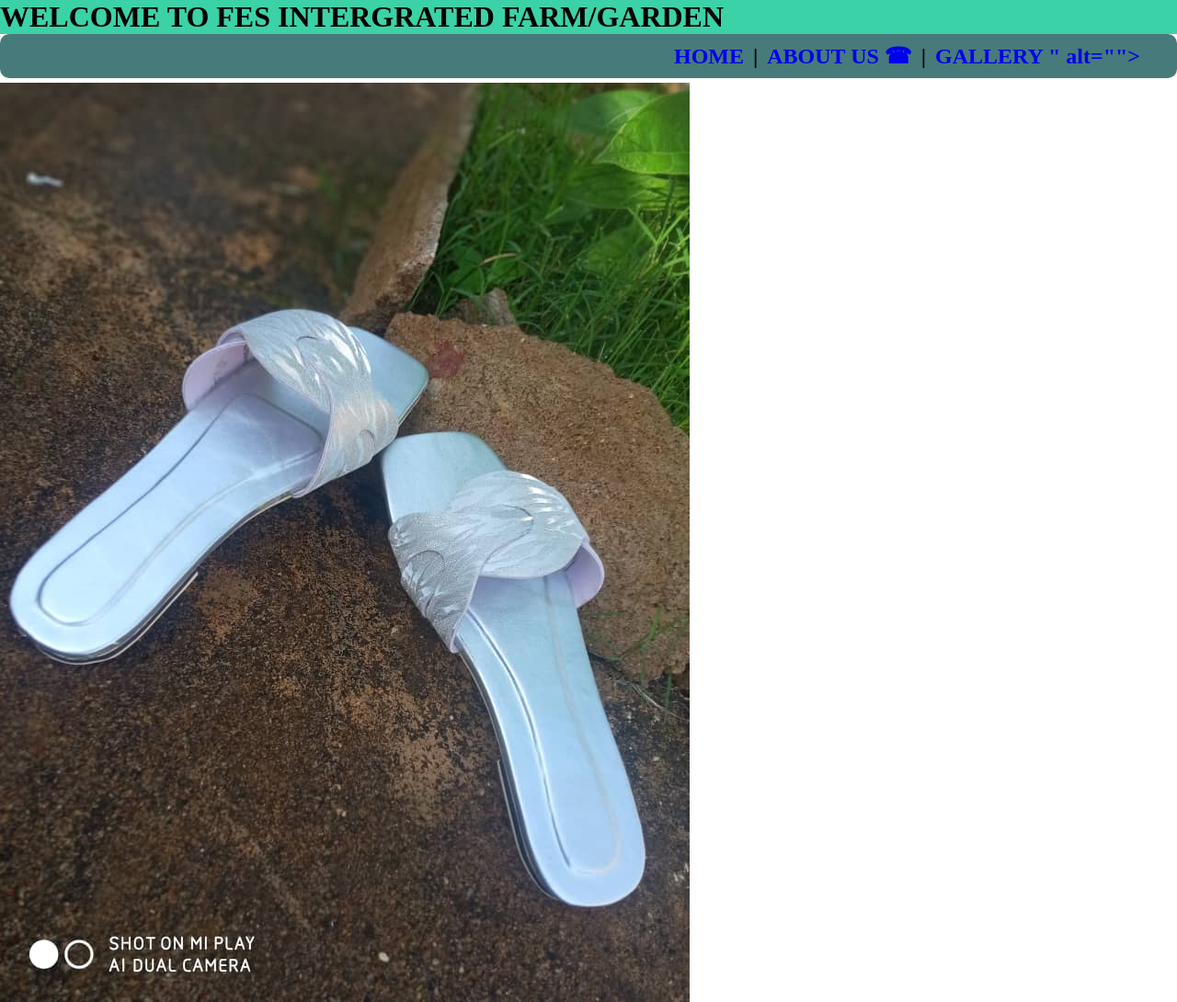
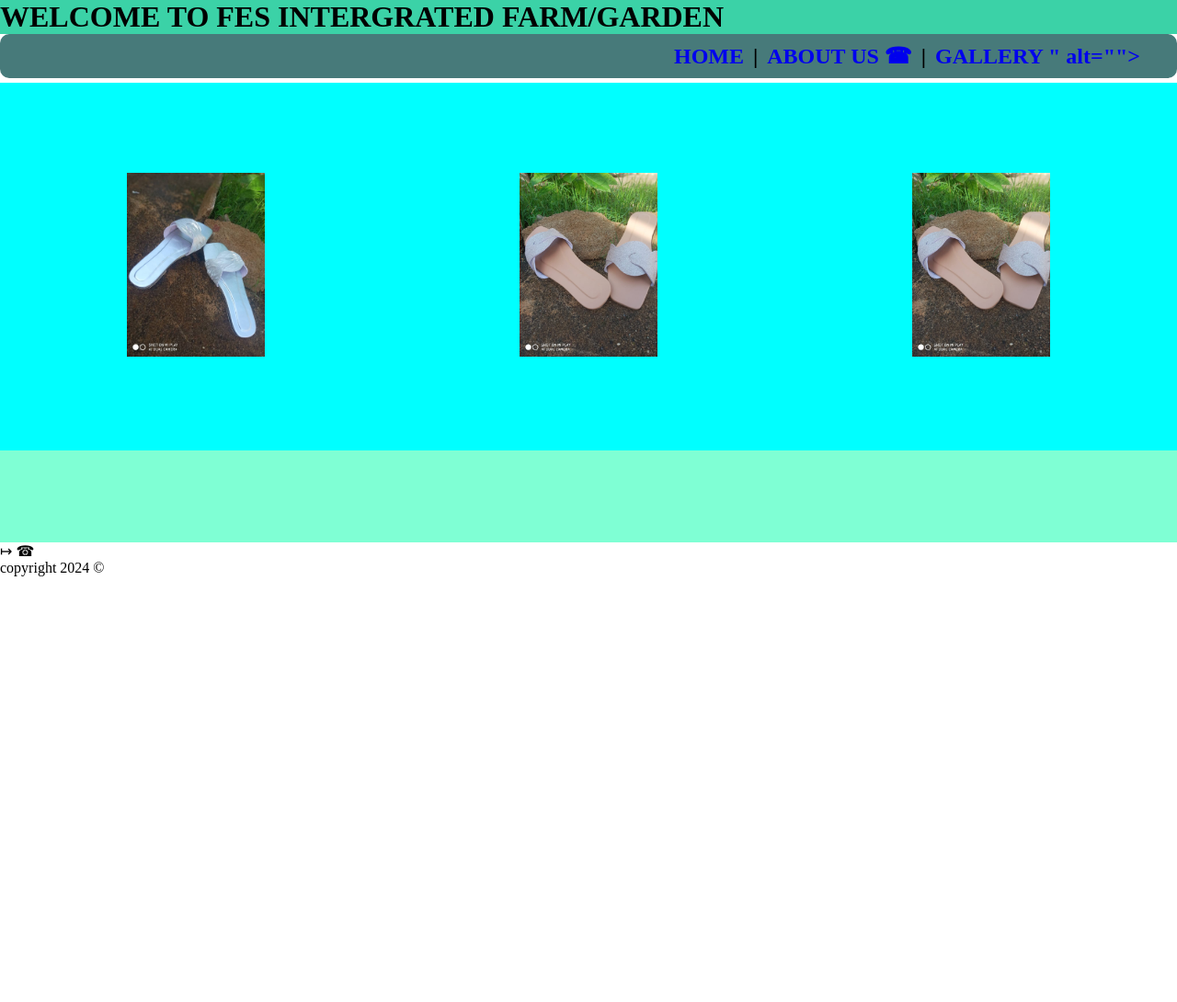
Before and after one commit to lengsho01/fesintergrated, a plain HTML site: page fesintergrated/media.html in a window 1280 px wide. Shown: the top 1090 px of the page at 92% size. After the commit the page ends 800 px from the top, so only its background shows below. Drawn offline with Linux system fonts and the light colour scheme.

Commit message:
small touches

```diff
--- a/fesintergrated/css/styles.css
+++ b/fesintergrated/css/styles.css
@@ -58,3 +58,29 @@ a{
     font-weight: 500;
     margin-top: 30px;
 }
+.pictures{
+    width: 100%;
+    height: 400px;
+    background-color: aqua;
+
+    display:flex;
+    flex-direction: row;
+    justify-content: space-around;
+    align-items: center ;
+
+}
+.gallary{
+    background-color: aquamarine;
+    width: 100%;
+    height: 500px;
+    display: flex;
+    flex-direction: column;
+
+    }
+    .video{
+        margin-top: 100px;
+        display: flex;
+        flex-direction: row;
+        justify-content: center;
+        align-items: center;
+    }
--- a/fesintergrated/media.html
+++ b/fesintergrated/media.html
@@ -17,17 +17,17 @@
     <div class="gallary">
         <div class="pictures">
             <div class="pics">
-                <img src="WhatsApp Image 2025-09-26 at 11.04.57_9ffe1b84.jpg" alt="">
+                <img src="WhatsApp Image 2025-09-26 at 11.04.57_9ffe1b84.jpg" alt=""width="100%" height="200px">
             </div>
             <div class="pics">
-                <img src="WhatsApp Image 2025-09-26 at 11.04.58_19f4ee8d.jpg" alt="">
+                <img src="WhatsApp Image 2025-09-26 at 11.04.58_19f4ee8d.jpg" alt=""width="100%" height="200px">
             </div>
             <div class="pics">
-                <img src="WhatsApp Image 2025-09-26 at 11.04.58_19f4ee8d.jpg" alt="">
+                <img src="WhatsApp Image 2025-09-26 at 11.04.58_19f4ee8d.jpg" alt=""width="100%" height="200px">
             </div>
         </div>
         <div class="video">
-            <video src="WhatsApp Video 2025-09-26 at 11.04.33_c2d70c1d.mp4"></video>
+            <!-- <video src="WhatsApp Video 2025-09-26 at 11.04.33_c2d70c1d.mp4"></video> -->
         </div>
     </div>
 
```
Also changed, not shown: fesintergrated/index.html (+1 -1 lines).
